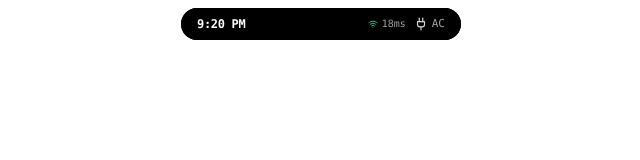
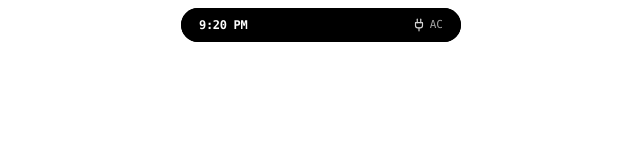
Before and after one commit to danielamodu/Notch, a React (Vite) app: page / in a window 1280 px wide. Shown: the top 160 px of the page, without its empty margins (319-959 px from the left). Built offline with nearby package versions, Linux system fonts and the light colour scheme.

Commit message:
perf: boost open/close animation speed with 850 stiffness spring and widen compact pill to 310px for spacious layout

```diff
--- a/src/components/CompactIsland.tsx
+++ b/src/components/CompactIsland.tsx
@@ -86,7 +86,11 @@ export const CompactIsland: React.FC<CompactIslandProps> = ({
   }, []);
 
   const formatClock = (d: Date) => {
-    return d.toLocaleTimeString([], { hour: 'numeric', minute: '2-digit' });
+    let hours = d.getHours();
+    const ampm = hours >= 12 ? 'PM' : 'AM';
+    hours = hours % 12 || 12;
+    const minutes = d.getMinutes().toString().padStart(2, '0');
+    return `${hours}:${minutes} ${ampm}`;
   };
 
   const hasDualActivity = media.isPlaying && focusTimer.isActive;
@@ -424,32 +428,30 @@ export const CompactIsland: React.FC<CompactIslandProps> = ({
           </div>
         </div>
       ) : (
-        /* 8. IDLE STATE: TIME & GIT HUD ON LEFT, PING & BATTERY ON RIGHT */
-        <div className="flex items-center justify-between w-full px-1">
-          {/* Left: Live Time + Git HUD */}
-          <div className="flex items-center gap-2">
-            <span className="text-xs font-semibold text-white font-mono tracking-tight">
+        /* 8. IDLE STATE: SPACIOUS & CLEAN CLOCK, GIT PILL & BATTERY */
+        <div className="flex items-center justify-between w-full px-1.5 overflow-hidden">
+          {/* Left: Clock */}
+          <div className="flex items-center gap-2 shrink-0">
+            <span className="text-xs font-semibold text-white font-mono tracking-tight whitespace-nowrap">
               {formatClock(currentTime)}
             </span>
-            {gitStatus?.branch && (
-              <div className="flex items-center gap-1 px-1.5 py-0.5 rounded-full bg-white/5 border border-white/10 text-[10px] font-mono text-neutral-300">
-                <GitBranch className="size-2.5 text-indigo-400" />
-                <span className="truncate max-w-[65px] font-medium">{gitStatus.branch}</span>
-                {gitStatus.modifiedCount > 0 && (
-                  <span className="text-amber-400 font-semibold text-[9px]">+{gitStatus.modifiedCount}</span>
-                )}
-              </div>
-            )}
           </div>
 
-          {/* Right: Network Ping Radar + Laptop Battery */}
-          <div className="flex items-center gap-2 font-mono text-xs text-white">
-            {networkPing?.latency !== null && (
-              <div className="flex items-center gap-1 text-[10px] text-neutral-400 font-mono" title="Network Ping">
-                <Wifi className="size-2.5 text-emerald-400" />
-                <span>{networkPing.latency}ms</span>
-              </div>
-            )}
+          {/* Center: Git Workspace Badge (if in Git repository) */}
+          {gitStatus?.branch ? (
+            <div className="flex items-center gap-1.5 px-2 py-0.5 rounded-full bg-white/[0.08] border border-white/10 text-[10px] font-mono text-neutral-200 shrink-0">
+              <GitBranch className="size-2.5 text-indigo-400 shrink-0" />
+              <span className="truncate max-w-[70px] font-medium">{gitStatus.branch}</span>
+              {gitStatus.modifiedCount > 0 && (
+                <span className="text-amber-400 font-semibold text-[9px]">+{gitStatus.modifiedCount}</span>
+              )}
+            </div>
+          ) : (
+            <div className="size-1" />
+          )}
+
+          {/* Right: Battery Gauge */}
+          <div className="flex items-center gap-1.5 font-mono text-xs text-white shrink-0">
             <BatteryIcon
               percent={system.batteryPercent}
               isCharging={system.isCharging}
--- a/src/components/DynamicIsland.tsx
+++ b/src/components/DynamicIsland.tsx
@@ -84,30 +84,30 @@ export const DynamicIsland: React.FC = () => {
 
   // Adaptive Dynamic Island Dimensions
   const getIslandDimensions = () => {
-    const baseWidth = settings.compactWidth || 280;
+    const baseWidth = settings.compactWidth || 310;
     if (islandMode === 'compact') {
       let width = baseWidth;
       if (incomingNotification) {
-        width = Math.max(baseWidth + 110, 390);
+        width = Math.max(baseWidth + 90, 400);
       } else if (powerEvent || activeCall?.isActive) {
-        width = Math.max(baseWidth + 40, 320);
+        width = Math.max(baseWidth + 30, 340);
       } else if (agentActivity?.isActive || agentActivity?.status === 'completed') {
-        width = Math.max(baseWidth + 50, 330);
+        width = Math.max(baseWidth + 40, 350);
       } else if (recentNotification) {
-        width = Math.max(baseWidth, 300);
+        width = Math.max(baseWidth, 320);
       } else if (hasDualActivity) {
-        width = Math.max(baseWidth, 310);
+        width = Math.max(baseWidth + 20, 330);
       }
       return {
         width,
-        height: 32,
+        height: 34,
         borderRadius: 9999,
       };
     }
     if (islandMode === 'glance') {
-      let width = Math.max(baseWidth + 30, 320);
+      let width = Math.max(baseWidth + 30, 340);
       if (incomingNotification) {
-        width = Math.max(baseWidth + 110, 390);
+        width = Math.max(baseWidth + 90, 400);
       }
       return {
         width,
@@ -141,7 +141,6 @@ export const DynamicIsland: React.FC = () => {
       style={{ paddingTop: `${(settings.topMargin || 0) + (islandMode === 'expanded' ? 6 : 0)}px` }}
     >
       <motion.div
-        layout
         onMouseEnter={handleMouseEnter}
         onMouseLeave={handleMouseLeave}
         initial={false}
@@ -152,11 +151,11 @@ export const DynamicIsland: React.FC = () => {
         }}
         transition={{
           type: 'spring',
-          stiffness: 600,
-          damping: 42,
-          mass: 0.45,
+          stiffness: 850,
+          damping: 38,
+          mass: 0.25,
         }}
-        className={`pointer-events-auto relative overflow-hidden bg-black text-white transition-all duration-150 ${
+        className={`pointer-events-auto relative overflow-hidden bg-black text-white transition-shadow duration-150 ${
           islandMode === 'expanded'
             ? 'border border-white/10 shadow-[0_16px_40px_rgba(0,0,0,0.85)]'
             : 'border-0 shadow-none'
```
